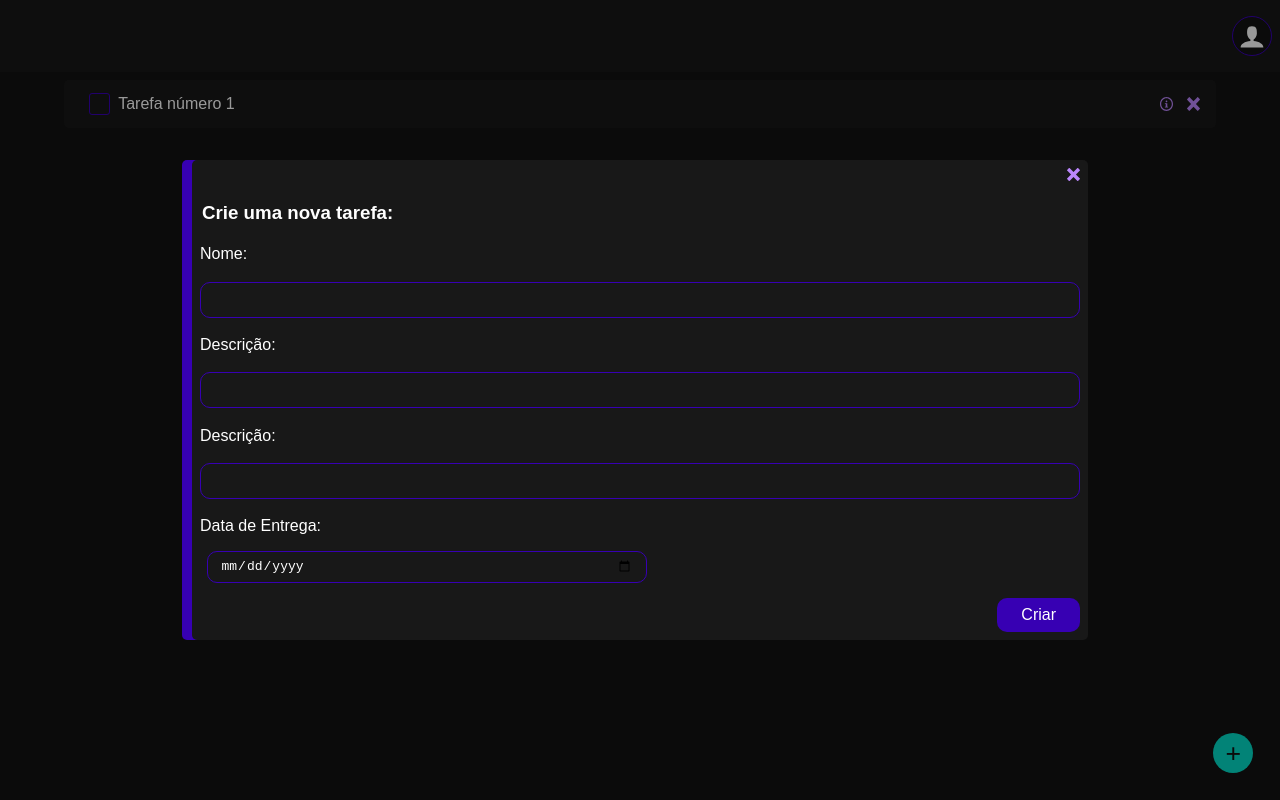
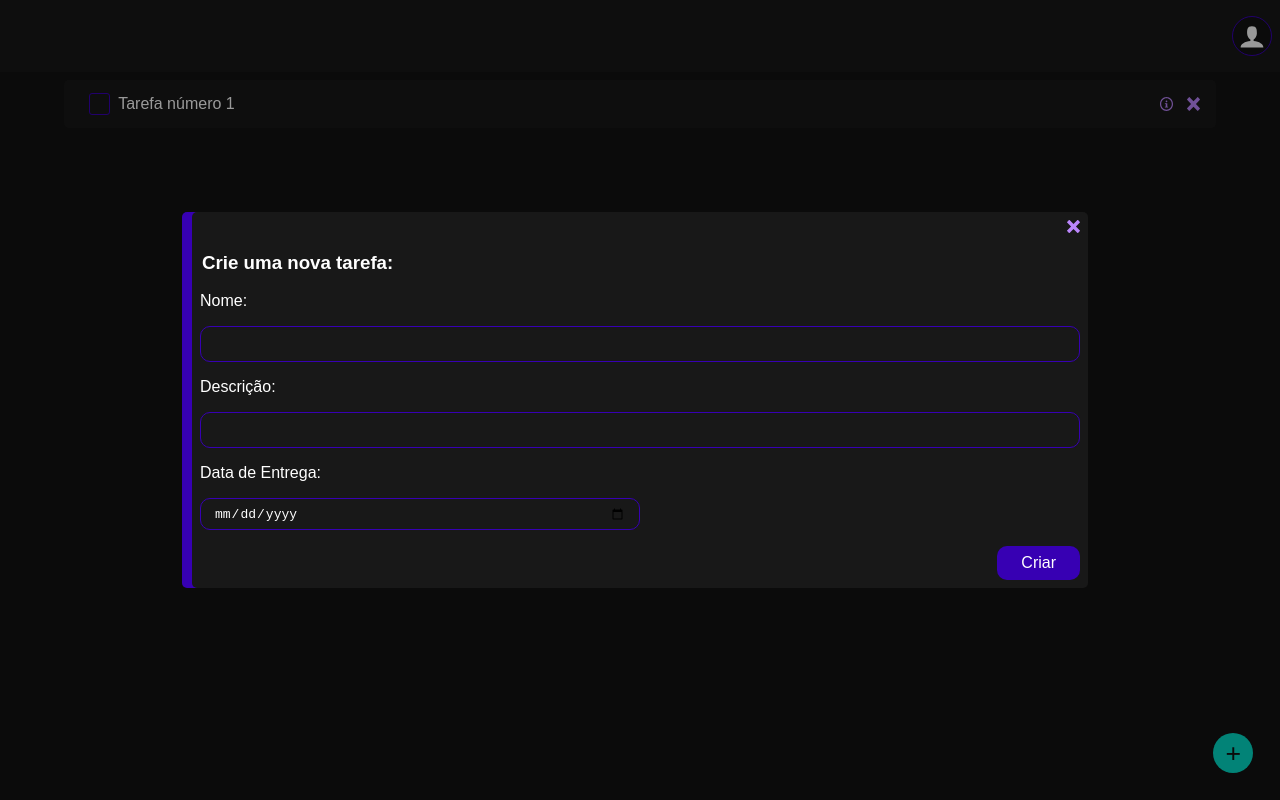
Before and after one commit to RuizHenrique01/Study_Manager-web, a React (Create React App) app: page /home in a window 1280 px wide. Both pictures are taken after a click on the button 1233 px from the left and 753 px from the top of the page. Built offline with nearby package versions, Linux system fonts and the light colour scheme.

Commit message:
Consertando componente Input e páginas com formulário

```diff
--- a/src/components/Box/index.css
+++ b/src/components/Box/index.css
@@ -35,7 +35,6 @@
 @media screen and (min-width: 31.25em) {
     .box-form{
         width: 70%;
-        min-height: 60vh;
-        justify-content: space-between;
+        min-height: 30vh;
     }
 }
--- a/src/components/Input/index.css
+++ b/src/components/Input/index.css
@@ -6,7 +6,6 @@
     padding: .5em 1em;
     color: white;
     font-size: 1em;
-    margin: 1em .5em;
     box-sizing: border-box;
     outline: none;
 }
--- a/src/pages/Home/Projects/AddProject/index.css
+++ b/src/pages/Home/Projects/AddProject/index.css
@@ -22,6 +22,11 @@
     color: white;
 }
 
+.add-project-input{
+    width: 100%;
+    margin: 1em 0;
+}
+
 .add-project-button{
     align-self: flex-end;
 }
--- a/src/pages/Home/Tasks/AddTask/index.css
+++ b/src/pages/Home/Tasks/AddTask/index.css
@@ -22,10 +22,14 @@
     color: white;
 }
 
+.add-task-input{
+    width: 100%;
+    margin: 1em 0;
+}
+
 .input-date-task{
     width: 50%;
-    margin: 0;
-    padding: 0;
+    margin: 1em 0;
     align-self: flex-start;
 }
 
--- a/src/pages/Home/Tasks/AddTask/index.jsx
+++ b/src/pages/Home/Tasks/AddTask/index.jsx
@@ -18,13 +18,14 @@ const AddTask = ({ handleClickClose }) => {
             </legend>
 
             <label className="add-task-label">Nome:</label>
-            <Input type="text" required={true} />
+            <div className="add-task-input">
+                <Input type="text" required={true} />
+            </div>
 
             <label className="add-task-label">Descrição:</label>
-            <Input type="text" required={true} />
-
-            <label className="add-task-label">Descrição:</label>
-            <Input type="text" />
+            <div className="add-task-input">
+                <Input type="text" required={true} />
+            </div>
 
             <label className="add-task-label">Data de Entrega:</label>
             <div className="input-date-task">
--- a/src/pages/Login/index.css
+++ b/src/pages/Login/index.css
@@ -17,6 +17,11 @@
 .login-label{
     color: white;
     align-self: flex-start;
+}
+
+.login-input{
+   width: 100%;
+   margin: 1em 0;
 }
 
 .login-button{
--- a/src/pages/Login/index.jsx
+++ b/src/pages/Login/index.jsx
@@ -33,12 +33,16 @@ const Login = () => {
             </legend>
 
             <label className="login-label">Email:</label>
-            <Input type="email" value={email}
-                onChange={handleInputEmail} required={true} />
+            <div className="login-input">
+                <Input type="email" value={email}
+                    onChange={handleInputEmail} required={true} />
+            </div>
 
             <label className="login-label">Password:</label>
-            <Input type="password" value={password}
-                onChange={handleInputPassword} required={true} />
+            <div className="login-input">
+                <Input type="password" value={password}
+                    onChange={handleInputPassword} required={true} />
+            </div>
 
             <div className="login-button">
                 <Button handleClick={handleLogin}>Entrar</Button>
--- a/src/pages/Signup/index.css
+++ b/src/pages/Signup/index.css
@@ -17,6 +17,11 @@
 .signup-label{
     color: white;
     align-self: flex-start;
+}
+
+.signup-input{
+    width: 100%;
+    margin: 1em 0;
 }
 
 .signup-button{
--- a/src/pages/Signup/index.jsx
+++ b/src/pages/Signup/index.jsx
@@ -20,11 +20,11 @@ const Signup = () => {
 
     const validateEmail = /\S+@\S+\.\S+/.test(email);
 
-    const handleInputName = (e) =>{
+    const handleInputName = (e) => {
         setName(e.target.value);
     }
 
-    const handleInputUsername = (e) =>{
+    const handleInputUsername = (e) => {
         setUsername(e.target.value);
     }
 
@@ -43,20 +43,28 @@ const Signup = () => {
             </legend>
 
             <label className="signup-label">Name:</label>
+            <div className="signup-input">
                 <Input type="text" value={name}
                     onChange={handleInputName} required={true} />
+            </div>
 
             <label className="signup-label">Username:</label>
+            <div className="signup-input">
                 <Input type="text" value={username}
                     onChange={handleInputUsername} required={true} />
+            </div>
 
             <label className="signup-label">Email:</label>
+            <div className="signup-input">
                 <Input type="email" value={email}
                     onChange={handleInputEmail} required={true} />
+            </div>
 
             <label className="signup-label">Password:</label>
+            <div className="signup-input">
                 <Input type="password" value={password}
                     onChange={handleInputPassword} required={true} />
+            </div>
 
             <div className="signup-button">
                 <Button handleClick={handleLogin}>Cadastrar</Button>
```
Also changed, not shown: src/pages/Home/Projects/AddProject/index.jsx (+7 -3 lines). Lines whose indentation alone changed are shown as unchanged.
